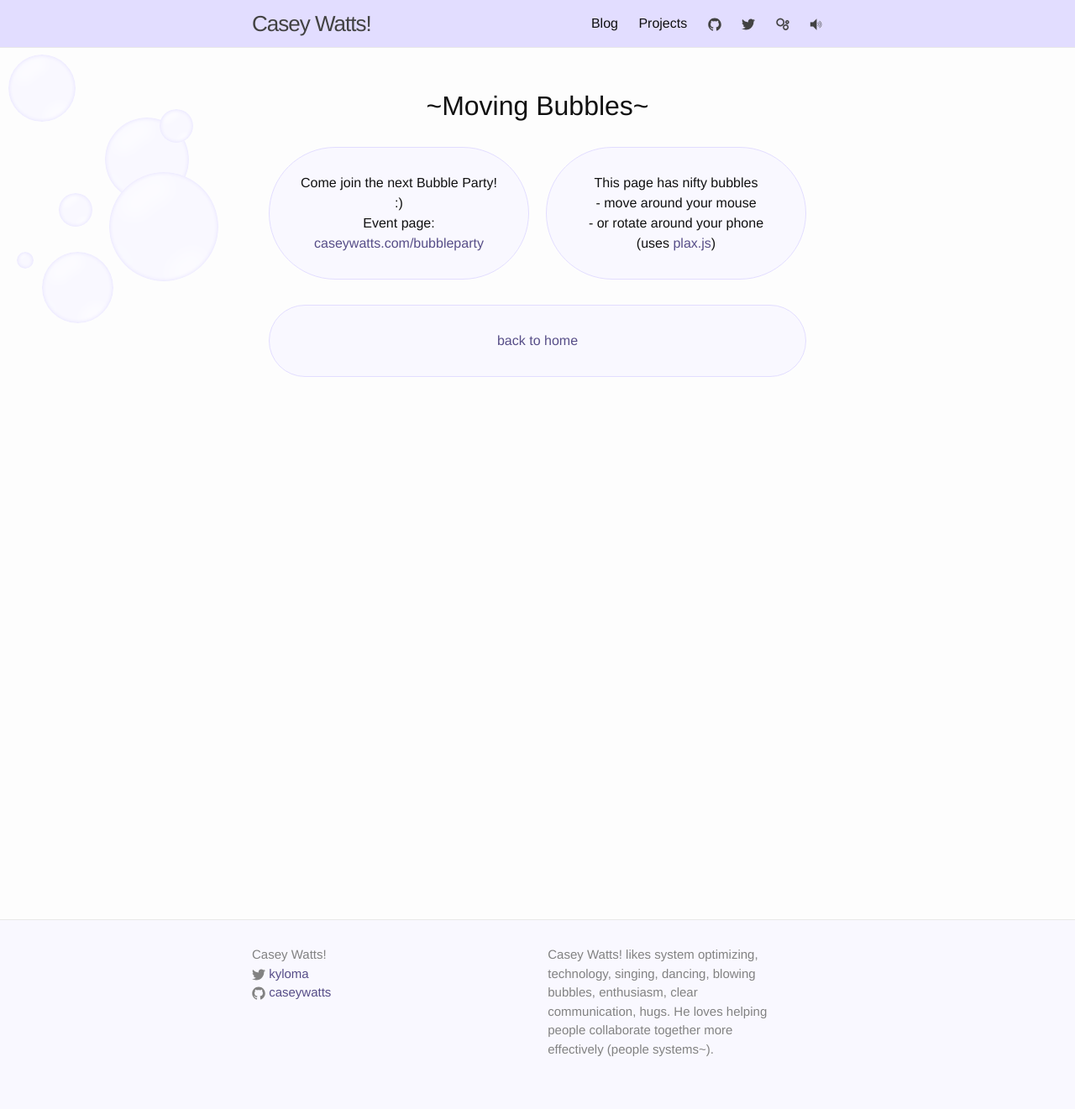
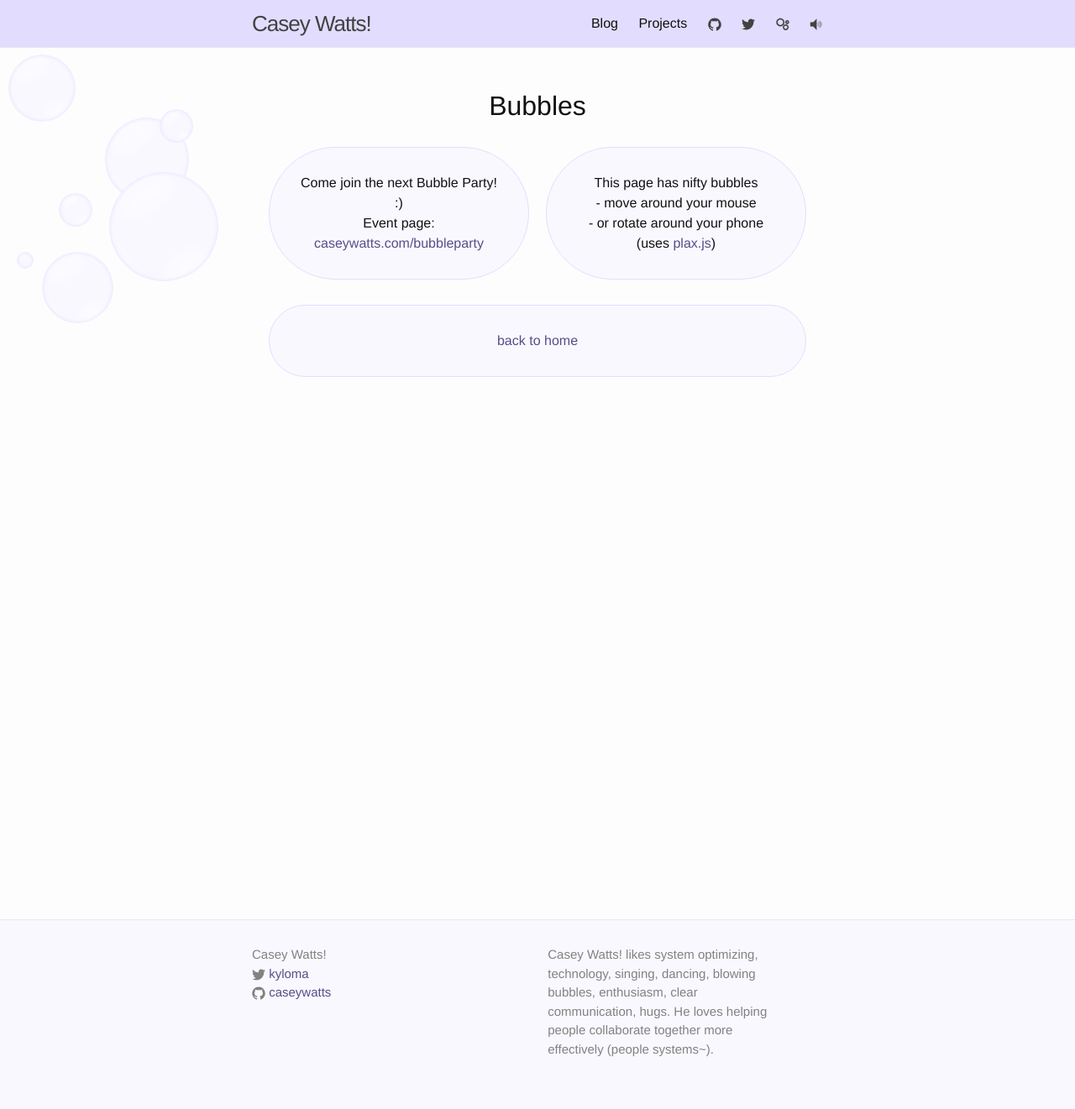
Before and after one commit to caseywatts/caseywatts.github.io, a Jekyll site: the page built from bubbles.html, in a window 1280 px wide. Shown: the whole page at 84% size. Built offline with Jekyll 4.4.1, drawn with Linux system fonts in a browser that asks for light colours.

Commit message:
change bubbles.html main header to just 'Bubbles'

```diff
--- a/bubbles.html
+++ b/bubbles.html
@@ -1,7 +1,7 @@
 ---
 layout: default
 ---
-<h1 style="text-align: center;">~Moving Bubbles~</h1>
+<h1 style="text-align: center;">Bubbles</h1>
 <div style="height:100vh;">
   <div class="some-section">
     <p class="bubble-link">
```
